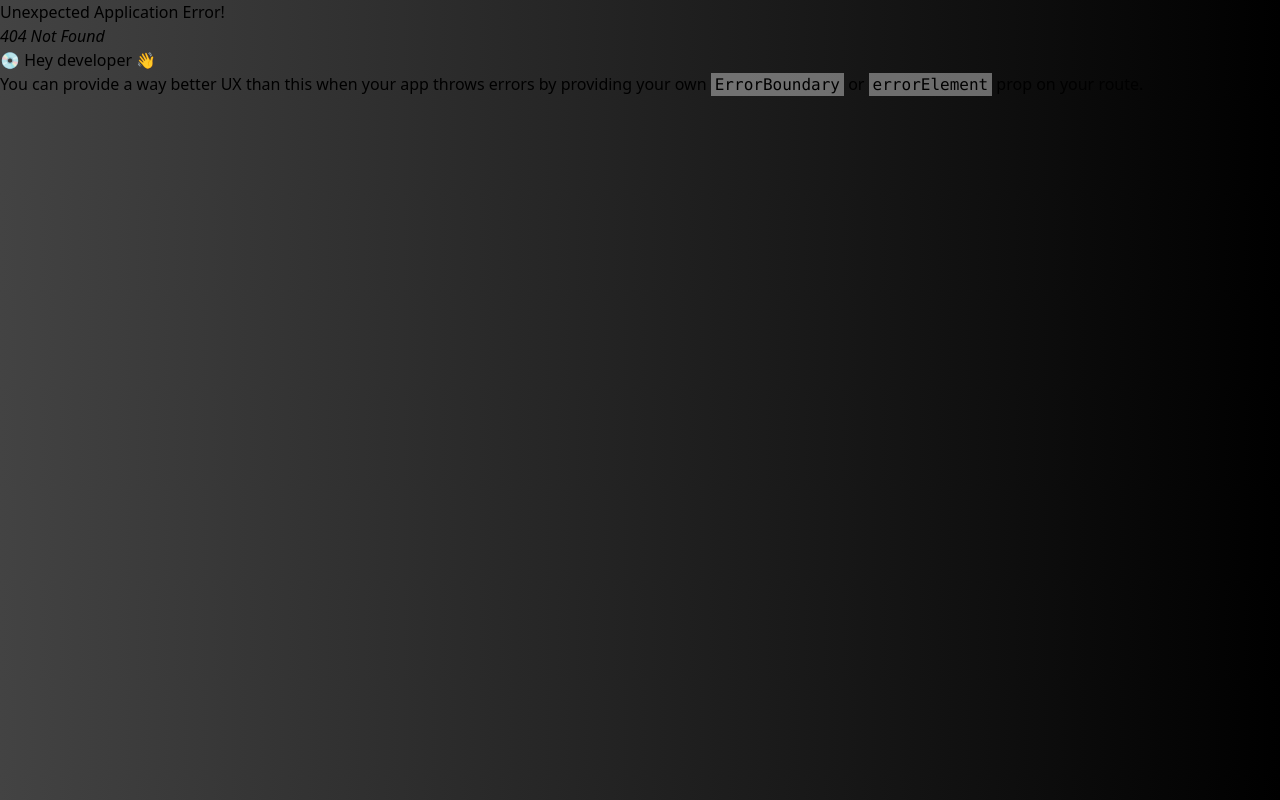
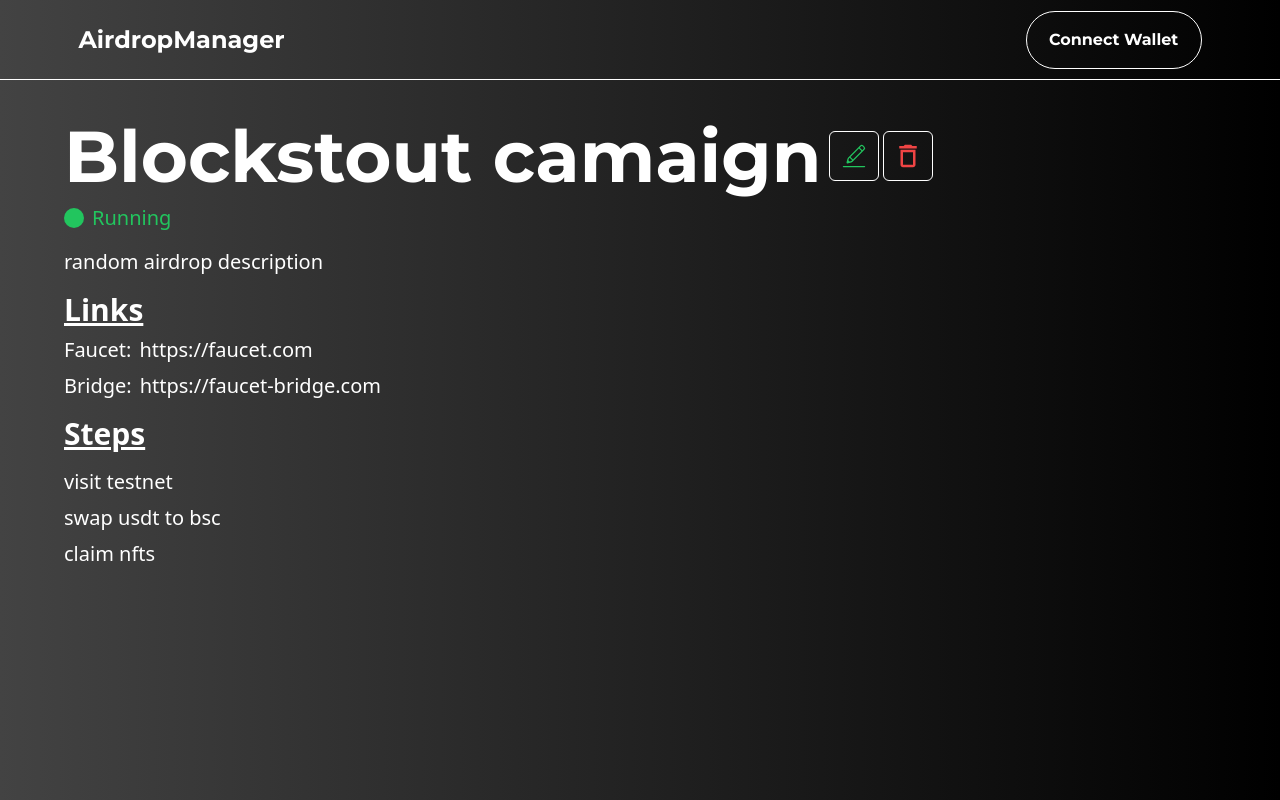
Before and after one commit to Superstahn95/airdrop-campaign-mgr, a React (Vite) app: page /campaign/1 in a window 1280 px wide. Before the commit this address had no page. Built offline with nearby package versions, Linux system fonts and the light colour scheme.

Commit message:
addd the campaign page content

```diff
--- a/src/App.tsx
+++ b/src/App.tsx
@@ -2,6 +2,7 @@ import { createBrowserRouter, RouterProvider } from "react-router-dom";
 import Home from "./pages/Home";
 import AddCampaign from "./pages/AddCampaign";
 import Campaigns from "./pages/Campaigns";
+import Campaign from "./pages/Campaign/Index";
 function App() {
   const router = createBrowserRouter([
     {
@@ -16,6 +17,10 @@ function App() {
       path: "/campaigns",
       element: <Campaigns />,
     },
+    {
+      path: "/campaign/:id",
+      element: <Campaign />,
+    },
   ]);
   return (
     <>
--- a/src/components/Campaign/index.tsx
+++ b/src/components/Campaign/index.tsx
@@ -1,3 +1,4 @@
+import { Link } from "react-router-dom";
 import { Campaign } from "../../pages/Campaigns";
 
 interface CampaignCardProps {
@@ -27,6 +28,13 @@ function CampiagnCard({ campaign }: CampaignCardProps) {
           <span className="text-xs text-red-500 font-bold ml-2">Closed</span>
         )}
       </div>
+
+      {/* link to go to campaign page */}
+      <div className="my-2">
+        <Link to={`/campaign/${campaign.id}`} className="text-sm text-white">
+          See more
+        </Link>
+      </div>
     </div>
   );
 }
--- /dev/null
+++ b/src/pages/Campaign/Index.tsx
@@ -0,0 +1,85 @@
+import { useEffect, useState } from "react";
+import { useParams } from "react-router-dom";
+import { CiEdit } from "react-icons/ci";
+import { MdDeleteOutline } from "react-icons/md";
+import Navbar from "../../components/Navbar";
+import Container from "../../components/Container";
+import { Campaign } from "../Campaigns";
+import { allCampaigns } from "../Campaigns";
+
+function SingleCampaign() {
+  const params = useParams();
+  const [campaign, setCampaign] = useState<Campaign | null>(null);
+  const id = params.id;
+  useEffect(() => {
+    //figure out ways to get campaign with that id from the user's airdrop campaigns
+    setCampaign(allCampaigns.filter((campaign) => campaign.id == id)[0]);
+  }, [id]);
+  return (
+    <>
+      <Navbar />
+      <div className="flex justify-center  h-[90vh]">
+        <Container>
+          <div className="mt-10 text-white font-montserrat">
+            <div className="flex space-x-2 items-center">
+              <h2 className="font-bold text-7xl">{campaign?.name}</h2>
+              <div className="flex space-x-1">
+                <button className="text-green-500 p-2 rounded-md border border-white w-[50px] h-[50px] flex items-center justify-center">
+                  <CiEdit size={30} />
+                </button>
+                <button className="text-red-500 p-2 rounded-md border border-white w-[50px] h-[50px] flex items-center justify-center">
+                  <MdDeleteOutline size={30} />
+                </button>
+              </div>
+            </div>
+          </div>
+          {/* status */}
+          <div className="flex items-center space-x-2 my-3">
+            <div
+              className={`w-[20px] h-[20px] rounded-full ${
+                campaign?.isRunning ? "bg-green-500" : "bg-red-500"
+              }`}
+            />
+            <span
+              className={`text-xl ${
+                campaign?.isRunning ? "text-green-500" : "text-red-500"
+              } `}
+            >
+              {campaign?.isRunning ? "Running" : "Closed"}
+            </span>
+          </div>
+          {/* description */}
+          <div className="my-4">
+            <p className="text-white text-xl">{campaign?.description}</p>
+          </div>
+
+          {/* links */}
+          <div>
+            <h2 className="font-bold text-3xl text-white underline">Links</h2>
+            <ul>
+              {campaign?.campaignLinks.map((link) => (
+                <li className="text-white mt-2 text-xl">
+                  <span className="capitalize mr-2">{link.description}:</span>
+                  {link.link}
+                </li>
+              ))}
+            </ul>
+          </div>
+          {/* steps */}
+          <div className="my-4">
+            <h2 className="font-bold text-3xl text-white underline mb-4">
+              Steps
+            </h2>
+            <ul>
+              {campaign?.campaignSteps.map((step) => (
+                <li className="text-white mt-2 text-xl">{step}</li>
+              ))}
+            </ul>
+          </div>
+        </Container>
+      </div>
+    </>
+  );
+}
+
+export default SingleCampaign;
--- a/src/pages/Campaigns/index.tsx
+++ b/src/pages/Campaigns/index.tsx
@@ -6,7 +6,7 @@ import Filter from "./components/Filter";
 import CampaignCard from "../../components/Campaign";
 
 // dummy campaings
-const allCampaigns: Campaign[] = [
+export const allCampaigns: Campaign[] = [
   {
     id: "1",
     campaignLinks: [
```
